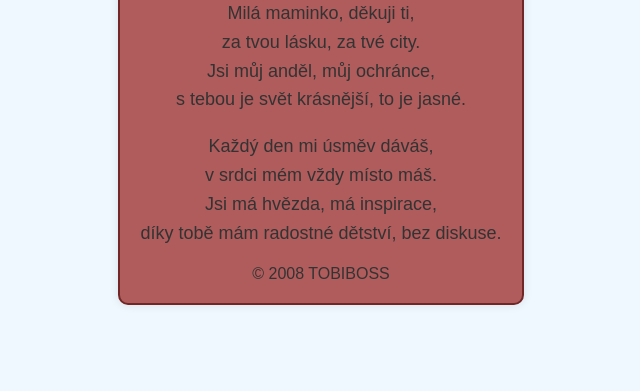
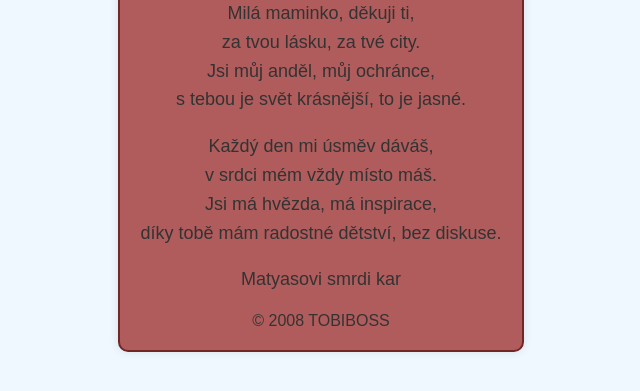
Before and after one commit to tobiaszlobias/tobiaszlobias.github.io, a plain HTML site: page index.html in a window 1280 px wide. Shown: the part 129-520 px from the top of the page, without its empty margins (319-959 px from the left). Drawn offline with Linux system fonts and the light colour scheme.

Commit message:
Update index.html

```diff
--- a/index.html
+++ b/index.html
@@ -42,6 +42,7 @@
         v srdci mém vždy místo máš.<br>
         Jsi má hvězda, má inspirace,<br>
         díky tobě mám radostné dětství, bez diskuse.</p>
+        <p>Matyasovi smrdi kar</p>
       </div>
       <p1>© 2008 TOBIBOSS</p1>
     </div>
```
